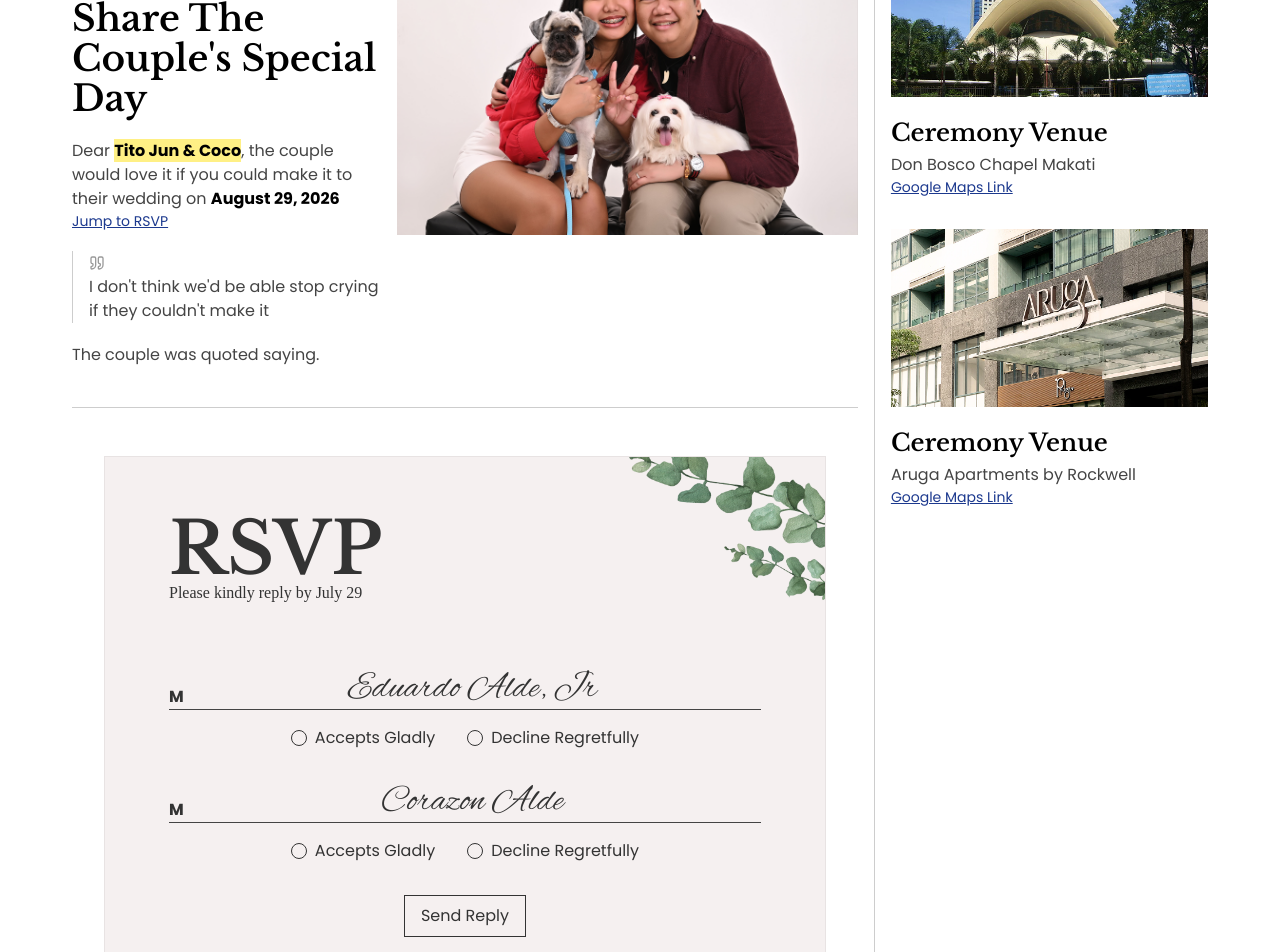
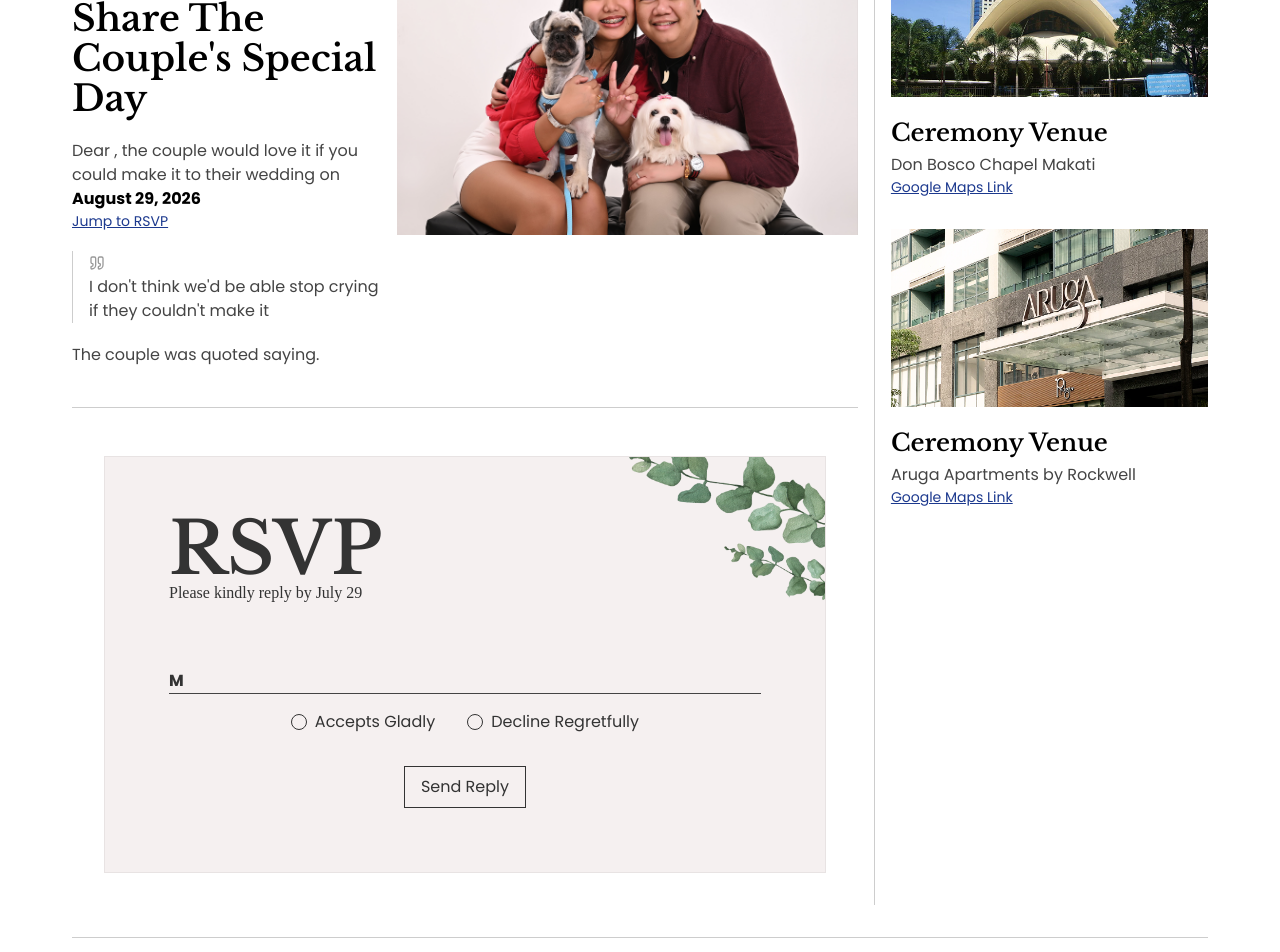
Before and after one commit to jmrvicencio/rsvp-site, a React (Vite) app: page / in a window 1280 px wide. Shown: the part 500-1452 px from the top of the page. Built offline with nearby package versions, Linux system fonts and the light colour scheme; a web font is replaced by a local one.

Commit message:
✨ Added dynamic guest invites
guest names will now be displayed on the home page depending on the id of the invited guest

```diff
--- a/src/app/App.tsx
+++ b/src/app/App.tsx
@@ -3,6 +3,10 @@ import { MouseEvent, useState } from 'react';
 import { useEffect } from 'react';
 import { useLocation } from 'react-router-dom';
 import { format, getDaysInMonth } from 'date-fns';
+import { useAtom } from 'jotai';
+import { GuestRSVP } from '@/features/dashboard/types';
+import { useGuest } from '@/features/guests/hooks/useGuest';
+import { guestAtom } from '@/store/store';
 
 import { Quote } from 'lucide-react';
 import highlightImg from '/highlight.svg';
@@ -14,11 +18,9 @@ import storyOfUsImg from '/images/story-of-us.png';
 import rsvpRImg from '/images/RSVP-R.png';
 import flourishR from '/images/flourish-r.svg';
 import flourishL from '/images/flourish-l.svg';
-
 import brownImg from '/images/brown.png';
 import greenImg from '/images/green.png';
 import mushroomImg from '/images/mushroom.png';
-import { useGuest } from '@/features/guests/hooks/useGuest';
 
 const timeline = [
   ['2:00 pm', 'ceremony'],
@@ -31,19 +33,22 @@ const timeline = [
 const invitees = [{ name: 'Eduardo Alde, Jr' }, { name: 'Corazon Alde' }];
 
 function RSVP() {
-  const { search } = useLocation();
-  const query = new URLSearchParams(search);
-  const guestId = query.get('id');
-  const { guest } = useGuest(guestId);
+  // local states
+  const [replies, setReply] = useState<GuestRSVP>({});
+  const [guests, setGuests] = useAtom(guestAtom);
 
-  // console.log(guest);
+  useEffect(() => {
+    const nextReply = Object.entries(guests).reduce((acc: GuestRSVP, [name, reply]) => {
+      acc[name] = reply;
+      return acc;
+    }, {});
 
-  const [reply, setReply] = useState<Record<number, string>>({});
+    setReply(nextReply);
+  }, [guests]);
 
-  const handleRsvpClicked = (i: number, id: string) => () => {
-    // debugger;
-    const nextReply = { ...reply };
-    nextReply[i] = id;
+  const handleRsvpClicked = (name: string, val: boolean) => () => {
+    const nextReply = { ...replies };
+    nextReply[name] = val;
 
     setReply(nextReply);
   };
@@ -63,7 +68,7 @@ function RSVP() {
         <h4 className="font-playfair -mt-6 mb-16">Please kindly reply by July 29</h4>
         <div>
           <form className="flex flex-col items-center">
-            {invitees.map(({ name }, i) => (
+            {Object.entries(guests.invitees).map(([name, reply], i) => (
               <div key={i} className="w-full not-first:mt-8">
                 <div className="border-items flex items-end border-b">
                   <p className="font-bold">M</p>
@@ -77,11 +82,11 @@ function RSVP() {
                       type="radio"
                       name={`rsvp-${i}`}
                       value="yes"
-                      onChange={handleRsvpClicked(i, `rsvp-${i}-y`)}
-                      checked={reply[i] == `rsvp-${i}-y`}
+                      onChange={handleRsvpClicked(name, true)}
+                      checked={replies[name] == true}
                     />
                     <div className="aspect-square h-4 w-4 rounded-full border p-0.5">
-                      {reply[i] == `rsvp-${i}-y` && <div className="aspect-square h-full w-full rounded-full bg-black" />}
+                      {replies[name] == true && <div className="aspect-square h-full w-full rounded-full bg-black" />}
                     </div>
                     Accepts Gladly
                   </label>
@@ -92,11 +97,11 @@ function RSVP() {
                       type="radio"
                       name={`rsvp-${i}`}
                       value="no"
-                      onChange={handleRsvpClicked(i, `rsvp-${i}-n`)}
-                      checked={reply[i] == `rsvp-${i}-n`}
+                      onChange={handleRsvpClicked(name, false)}
+                      checked={replies[name] == false}
                     />
                     <div className="aspect-square h-4 w-4 rounded-full border p-0.5">
-                      {reply[i] == `rsvp-${i}-n` && <div className="aspect-square h-full w-full rounded-full bg-black" />}
+                      {replies[name] == false && <div className="aspect-square h-full w-full rounded-full bg-black" />}
                     </div>
                     Decline Regretfully
                   </label>
@@ -227,9 +232,20 @@ function Countdown() {
 }
 
 function App() {
+  // hooks
   const { search } = useLocation();
-  const params = new URLSearchParams(search);
-  const name = params.get('name');
+  const query = new URLSearchParams(search);
+  const guestId = query.get('id');
+  const { guest: guestQuery, loading } = useGuest(guestId);
+
+  // local states
+  const [guests, setGuests] = useAtom(guestAtom);
+
+  useEffect(() => {
+    if (guestQuery != undefined) {
+      setGuests(guestQuery);
+    }
+  }, [guestQuery]);
 
   return (
     <div className="font-libre-baskerville relative mx-auto w-full max-w-350 px-0 sm:px-10 lg:px-18">
@@ -273,8 +289,8 @@ function App() {
                   You're Cordially Invited To Share The Couple's Special Day
                 </h3>
                 <p>
-                  Dear <span className="relative bg-yellow-200 font-bold text-black">Tito Jun & Coco</span>, the couple would love it if you
-                  could make it to their wedding on <span className="font-bold text-black">August 29, 2026</span>
+                  Dear <span className="relative bg-yellow-200 font-bold text-black">{guests.nickname}</span>, the couple would love it if
+                  you could make it to their wedding on <span className="font-bold text-black">August 29, 2026</span>
                 </p>
                 <a href="https://maps.app.goo.gl/6waU4P1bzqK6kfMy5">
                   <p className="text-sm text-blue-900 underline">Jump to RSVP</p>
--- a/src/app/routes/Dashboard.tsx
+++ b/src/app/routes/Dashboard.tsx
@@ -3,13 +3,14 @@ import { Link, Meta, useNavigate } from 'react-router-dom';
 
 import { showOverlayAtom } from '@/features/dashboard/store/store';
 import { useAddGuest } from '@/features/dashboard/hooks/useAddGuest';
-import { Guest } from '@/features/dashboard/types';
+import { Guest, GuestRSVP } from '@/features/dashboard/types';
 
 import monogram from '/images/monogram.svg';
 import { auth } from '@/lib/firebase/auth';
 import { useAtom } from 'jotai';
 import { useGuests } from '@/features/dashboard/hooks/useGuests';
 import { Link as LinkIcon } from 'lucide-react';
+import toast from 'react-hot-toast';
 
 function AddGuestOverlay() {
   // hooks
@@ -83,7 +84,10 @@ function AddGuestOverlay() {
     // Submit Guests
     await addGuest({
       nickname,
-      names: guestNames,
+      invitees: guestNames.reduce((acc: GuestRSVP, name) => {
+        acc[name] = null;
+        return acc;
+      }, {}),
     });
     setOverlay(false);
   };
@@ -148,6 +152,7 @@ function Overlay() {
   const [_, setOverlay] = useAtom(showOverlayAtom);
 
   const handleOverlayClicked = () => {
+    console.log('closing overlay');
     setOverlay(false);
   };
 
@@ -184,6 +189,7 @@ function Dashboard() {
     const guestUrl = `${url}#/?id=${id}`;
     console.log(guestUrl);
     await navigator.clipboard.writeText(guestUrl);
+    toast.success('Copied to clipboard');
   };
 
   return (
@@ -206,19 +212,22 @@ function Dashboard() {
               <h3>Guest Names</h3>
             </div>
             <div className="font-poppins grid w-full cursor-pointer grid-cols-3 px-3 py-4 font-light">
-              {guests.map(([id, guest]) => (
+              {guests.map(([id, guest]) => {
+                const guestLength = Object.keys(guests).length;
+                return (
                   <div
                     key={id}
                     className="group border-divider/50 col-span-3 grid grid-cols-3 border-b py-2"
                     onClick={handleGuestClicked(id)}
                   >
                     <p>{guest.nickname}</p>
-                  <p>{guest.names.map((name, i) => `${name}${guest.names.length > 1 && i < guest.names.length - 1 ? ', ' : ''}`)}</p>
+                    <p>{Object.keys(guest.invitees).map((name, i) => `${name}${guestLength > 1 && i < guestLength - 1 ? ', ' : ''}`)}</p>
                     <div className="flex items-center justify-end">
                       <LinkIcon className="h-4 w-4 not-group-hover:hidden" />
                     </div>
                   </div>
-              ))}
+                );
+              })}
             </div>
           </div>
           <aside className="mt-24 flex w-60 flex-col items-center px-6">
--- a/src/features/dashboard/hooks/useAddGuest.ts
+++ b/src/features/dashboard/hooks/useAddGuest.ts
@@ -3,14 +3,23 @@ import { db } from '@/lib/firebase/firestore';
 import { setDoc, collection, doc, DocumentReference } from 'firebase/firestore';
 import { Guest } from '../types';
 import toast from 'react-hot-toast';
+import { useState } from 'react';
 
-export const useAddGuest = () => async (guest: Guest) => {
+export const useAddGuest = () => {
+  const [submitting, setSubmitting] = useState(false);
+
+  return async (guest: Guest) => {
+    if (submitting) return;
+
     try {
       const guestId = uuid();
       const guestsCollection = collection(db, 'guests');
       const guestRef = doc(guestsCollection, guestId) as DocumentReference<Guest>;
 
+      setSubmitting(true);
       await setDoc(guestRef, guest);
+      setSubmitting(false);
+      return;
     } catch (err) {
       const error = err as Error;
 
@@ -18,3 +27,4 @@ export const useAddGuest = () => async (guest: Guest) => {
       throw err;
     }
   };
+};
--- a/src/features/dashboard/types.d.ts
+++ b/src/features/dashboard/types.d.ts
@@ -1,4 +1,9 @@
 export interface Guest {
   nickname: string;
-  names: string[];
+  invitees: GuestRSVP;
+  repliedAt?: number;
 }
+
+export interface GuestRSVP {
+  [name: string]: boolean | null;
+}
--- a/src/features/guests/hooks/useGuest.ts
+++ b/src/features/guests/hooks/useGuest.ts
@@ -6,6 +6,7 @@ import toast from 'react-hot-toast';
 
 export const useGuest = (id: string | null) => {
   const [guest, setGuest] = useState<Guest>();
+  const [loading, setLoading] = useState(true);
 
   if (id == null) return { guest };
 
@@ -16,7 +17,9 @@ export const useGuest = (id: string | null) => {
     const fetchData = async () => {
       try {
         const nextGuest = await getDoc(guestRef);
+
         setGuest(nextGuest.data());
+        setLoading(false);
       } catch (err) {
         const error = err as Error;
 
@@ -26,7 +29,7 @@ export const useGuest = (id: string | null) => {
     };
 
     fetchData();
-  });
+  }, []);
 
-  return { guest };
+  return { guest, loading };
 };
--- /dev/null
+++ b/src/store/store.ts
@@ -0,0 +1,6 @@
+import { Guest } from '@/features/dashboard/types';
+import { createStore, atom } from 'jotai';
+
+export const guestAtom = atom<Guest>({ nickname: '', invitees: { '': null } });
+
+export const appStore = createStore();
```
Lines whose indentation alone changed are shown as unchanged.
